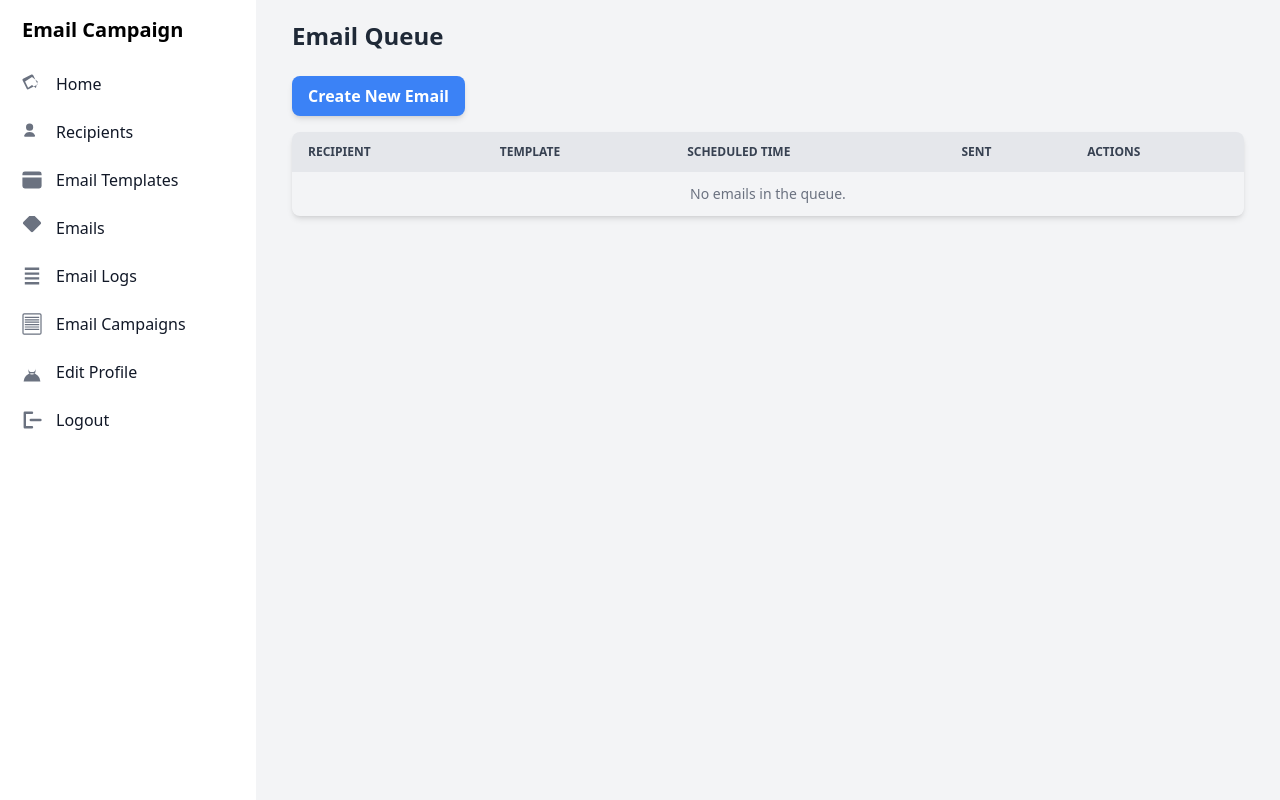
After one commit to StjepanBosnjakovic/djangoMailer, a Django app: page /queues/ in a window 1280 px wide. The commit adds this page. Run offline with Django 5.2, Linux system fonts and the light colour scheme; the visitor is signed in with stand-in values (Sample User, id 1); data that the repository does not hold is empty; some libraries are stand-ins or nearby versions.

Commit message:
Fix template issues causing test failures
- Create missing queue_list.html template for queue_list view
- Remove non-existent template_edit link from template_list.html
- Change template_list table to show subject instead of broken edit link

These were pre-existing template issues causing 3 test failures.
All 61 tests now pass successfully.

🤖 Generated with [Claude Code](https://claude.com/claude-code)

Co-Authored-By: Claude <noreply@anthropic.com>

```diff
--- /dev/null
+++ b/campaign/templates/queue_list.html
@@ -0,0 +1,54 @@
+{% extends 'base.html' %}
+
+{% block title %}Email Queue{% endblock %}
+
+{% block content %}
+<div class="container mx-auto px-4">
+    <h1 class="text-2xl font-bold mb-6 text-gray-800 dark:text-gray-100">Email Queue</h1>
+
+    <div class="mb-4">
+        <a href="{% url 'queue_create' %}" class="inline-block px-4 py-2 bg-blue-500 text-white font-semibold rounded-lg shadow-md hover:bg-blue-700 focus:outline-none focus:ring-2 focus:ring-blue-400">
+            Create New Email
+        </a>
+    </div>
+
+    <div class="overflow-x-auto relative shadow-md rounded-lg">
+        <table class="w-full text-sm text-left text-gray-700 dark:text-gray-200">
+            <thead class="text-xs text-gray-700 uppercase bg-gray-200 dark:bg-gray-700 dark:text-gray-200">
+                <tr>
+                    <th scope="col" class="py-3 px-4">Recipient</th>
+                    <th scope="col" class="py-3 px-4">Template</th>
+                    <th scope="col" class="py-3 px-4">Scheduled Time</th>
+                    <th scope="col" class="py-3 px-4">Sent</th>
+                    <th scope="col" class="py-3 px-4">Actions</th>
+                </tr>
+            </thead>
+            <tbody>
+                {% for queue in queues %}
+                <tr class="border-b dark:border-gray-600">
+                    <td class="py-3 px-4">{{ queue.recipient }}</td>
+                    <td class="py-3 px-4">{{ queue.template.name }}</td>
+                    <td class="py-3 px-4">{{ queue.scheduled_time }}</td>
+                    <td class="py-3 px-4">
+                        {% if queue.sent %}
+                            <span class="text-green-600">Yes</span>
+                        {% else %}
+                            <span class="text-red-600">No</span>
+                        {% endif %}
+                    </td>
+                    <td class="py-3 px-4">
+                        {% if not queue.sent %}
+                        <a href="{% url 'send_email_now' queue.pk %}" class="text-blue-500 hover:underline">Send Now</a>
+                        {% endif %}
+                    </td>
+                </tr>
+                {% empty %}
+                <tr>
+                    <td colspan="5" class="py-3 px-4 text-center text-gray-500">No emails in the queue.</td>
+                </tr>
+                {% endfor %}
+            </tbody>
+        </table>
+    </div>
+</div>
+{% endblock %}
--- a/campaign/templates/template_list.html
+++ b/campaign/templates/template_list.html
@@ -17,16 +17,14 @@
             <thead class="text-xs text-gray-700 uppercase bg-gray-200 dark:bg-gray-700 dark:text-gray-200">
                 <tr>
                     <th scope="col" class="py-3 px-4">Template Name</th>
-                    <th scope="col" class="py-3 px-4">Actions</th>
+                    <th scope="col" class="py-3 px-4">Subject</th>
                 </tr>
             </thead>
             <tbody>
                 {% for template in templates %}
                 <tr class="border-b dark:border-gray-600">
                     <td class="py-3 px-4">{{ template.name }}</td>
-                    <td class="py-3 px-4">
-                        <a href="{% url 'template_edit' template.id %}" class="text-blue-600 hover:underline dark:text-blue-500">Edit</a>
-                    </td>
+                    <td class="py-3 px-4">{{ template.subject }}</td>
                 </tr>
                 {% empty %}
                 <tr>
```
